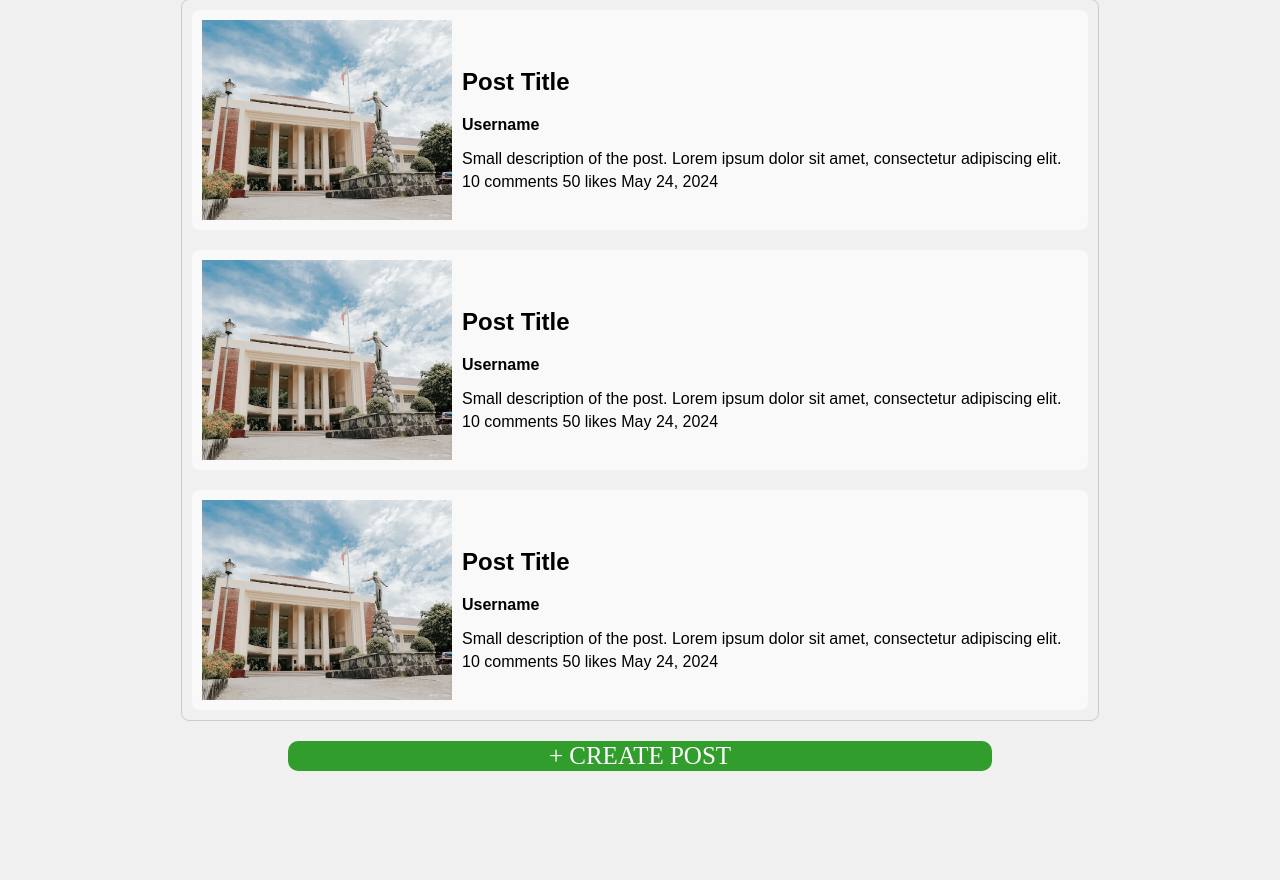
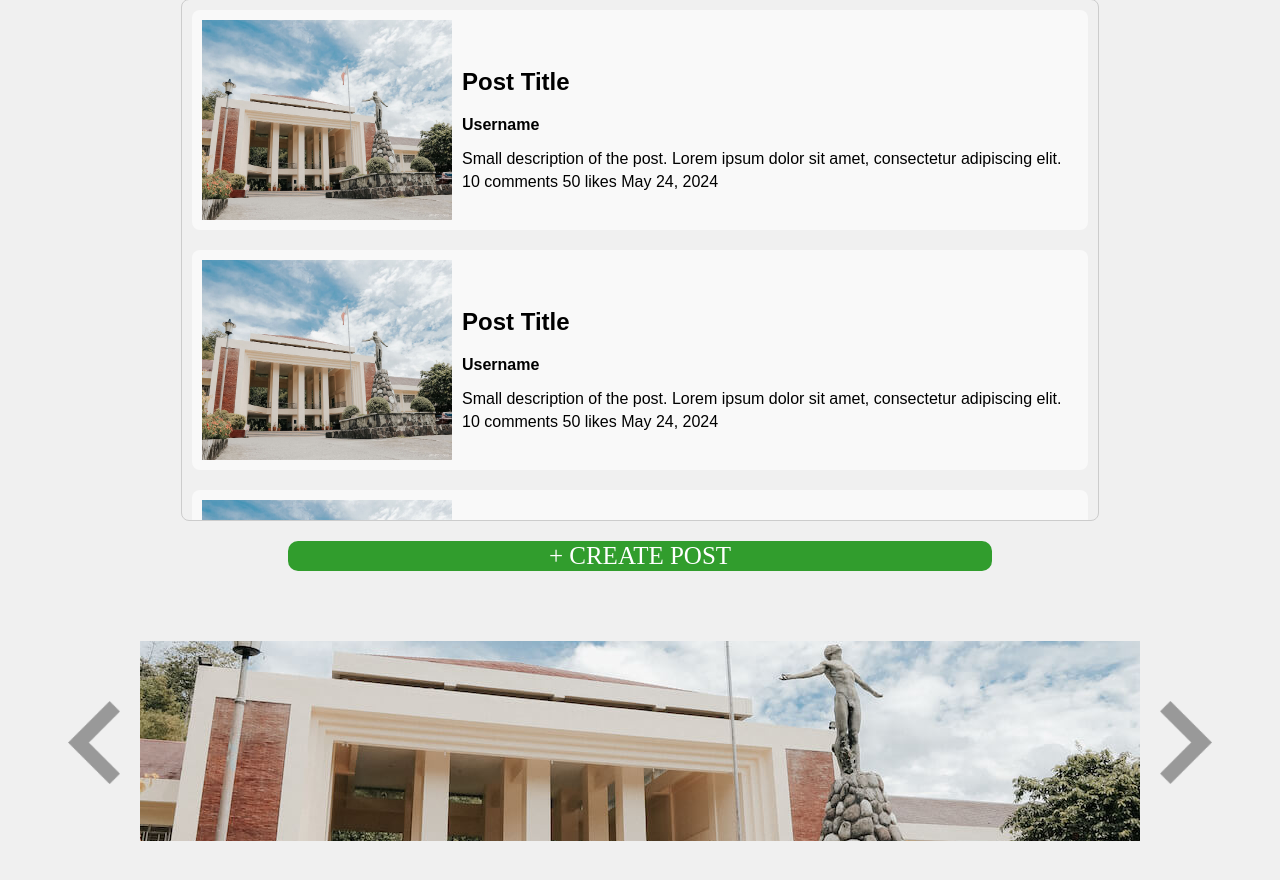
Before and after one commit to El-dawn/finalProject, a PHP site: page /home.html in a window 1280 px wide. Shown: the part 317-1197 px from the top of the page. Run offline with PHP 8.4, Linux system fonts and the light colour scheme; some web fonts are replaced.

Commit message:
added images and modified home and login pages

```diff
--- a/home.html
+++ b/home.html
@@ -92,6 +92,11 @@
         </div>
     </div>
 
+    <div class="special-container">
+        <img src="images/leftarrow-icon.png" alt="Left Arrow">
+        <img src="images/sample-img.jpeg" alt="Special Image">
+        <img src="images/rightarrow-icon.png" alt="Right Arrow">
+    </div>
 
 </body>
 </html>
--- a/login.html
+++ b/login.html
@@ -7,7 +7,7 @@
     <link rel="stylesheet" href="styles.css">
 </head>
 <body>
-    <div class="container">
+    <div class="container" style="margin-top: 10%;">
         <div class="title-container">
             <h1 class="title">
                 <span class="isko">ISKO</span><span class="log">LOG</span>
--- a/styles.css
+++ b/styles.css
@@ -243,3 +243,34 @@
 .createpost button:hover {
     background-color: #20691E;
 }
+
+.special-container {
+    display: flex;
+    text-align: center;
+    margin-top: 20px;
+    margin-bottom: 20px;
+}
+
+.special-container img[alt="Special Image"]{
+    text-align: center;
+    display: flex;
+    width: 1000px;
+    height: 200px;
+    object-fit: cover;
+
+}
+
+.special-container img[alt="Left Arrow"]{
+    margin-top: 60px;
+    margin-right: 20px;
+    width: auto;
+    height: 10%;
+
+}
+
+.special-container img[alt="Right Arrow"]{
+    margin-top: 60px;
+    margin-left: 20px;
+    width: auto;
+    height: 10%;
+}
```
Also changed, not shown: images/leftarrow-icon.png (added), images/rightarrow-icon.png (added).
